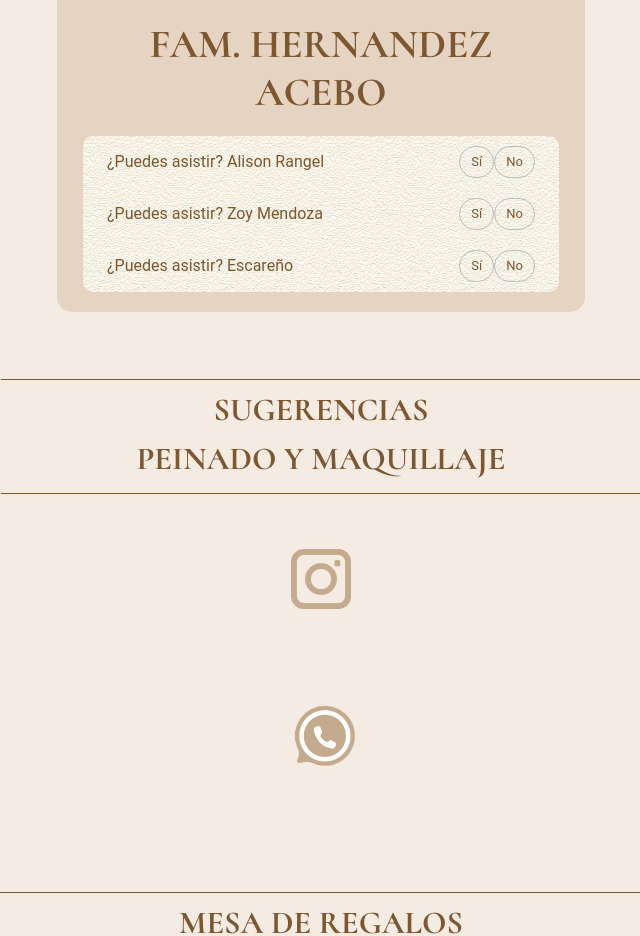
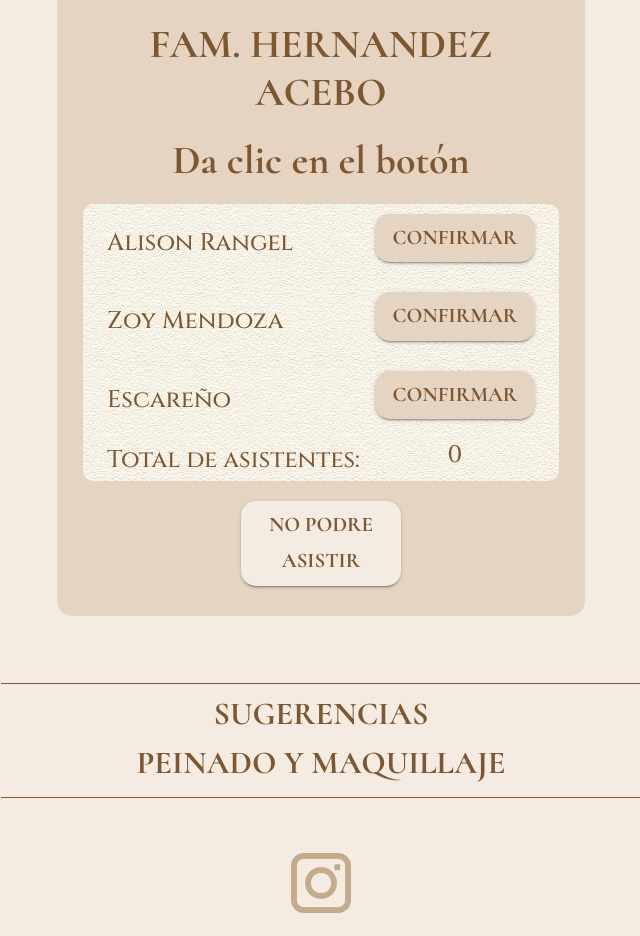
Before and after one commit to Duotech-Design/invitaciones, a React (Create React App) app: page /inicio in a window 1280 px wide. Shown: the part 3920-4856 px from the top of the page, without its empty margins (319-959 px from the left). Built offline with nearby package versions, Linux system fonts and the light colour scheme; a web font is replaced by a local one.

Commit message:
update alertas

```diff
--- a/package.json
+++ b/package.json
@@ -16,6 +16,7 @@
     "react-dom": "^18.2.0",
     "react-router-dom": "^6.16.0",
     "react-scripts": "5.0.1",
+    "sweetalert2": "^11.10.3",
     "web-vitals": "^2.1.4"
   },
   "scripts": {
--- a/src/components/Confirmacion/Confirmacion.js
+++ b/src/components/Confirmacion/Confirmacion.js
@@ -1,6 +1,8 @@
 import { Container, Box, Typography } from "@mui/material";
+import { Button } from "@mui/material";
 import Lista from "./Lista";
 import React, { useState } from 'react';
+import Swal from 'sweetalert2'
 
 const styles = {
   container: {
@@ -67,6 +69,63 @@ const styles = {
     marginBottom: "10px",
     color: "#7D5730",
   },
+  confirm: {
+    width: "160px",
+    height: "auto",
+    borderRadius: "15px",
+    backgroundColor: "#E6D4C2",
+    textAlign: "center",
+    fontFamily: "Cormorant",
+    fontSize: `clamp(12px, 2vw, 1.3rem)`,
+    fontStyle: "normal",
+    fontWeight: "600",
+    marginBottom: "10px",
+    color: "#7D5730",
+  },
+  confirm_2: {
+    width: "160px",
+    height: "auto",
+    borderRadius: "15px",
+    backgroundColor: "#F4EBE2",
+    textAlign: "center",
+    fontFamily: "Cormorant",
+    fontSize: `clamp(12px, 2vw, 1.3rem)`,
+    fontStyle: "normal",
+    fontWeight: "600",
+    marginBottom: "10px",
+    color: "#7D5730",
+  },
+  cancel: {
+    width: "160px",
+    height: "auto",
+    borderRadius: "15px",
+    backgroundColor: "#F4EBE2",
+    textAlign: "center",
+    fontFamily: "Cormorant",
+    fontSize: `clamp(12px, 2vw, 1.3rem)`,
+    fontStyle: "normal",
+    fontWeight: "600",
+    marginBottom: "10px",
+    color: "#7D5730",
+    border: "1px solid #7D5730",
+    boxShadow: "none"
+  },
+  cancel_2: {
+    width: "160px",
+    height: "auto",
+    borderRadius: "15px",
+    backgroundColor: "#F4EBE2",
+    textAlign: "center",
+    fontFamily: "Cormorant",
+    fontSize: `clamp(12px, 2vw, 1.3rem)`,
+    fontStyle: "normal",
+    fontWeight: "600",
+    marginBottom: "10px",
+    color: "#7D5730",
+    border: "1px solid #7D5730",
+    boxShadow: "none",
+    display:"none"
+  },
 };
 
 const guests = [
@@ -82,11 +141,82 @@ const Confirmacion = () => {
 
   const handleCheckboxChange = (index) => {
     const newArray = [...isChecked];
-    newArray[index] = !newArray[index];
-    const newCantidad = newArray.filter(elemento => elemento === true).length;
-    setIsChecked(newArray);
-    setCantidad(newCantidad);
+    if (newArray[index]) {
+      Swal.fire({
+        title: "Cancelar tu asistencia?",
+        text: "",
+        icon: "warning",
+        showCancelButton: true,
+        confirmButtonColor: "#A68563",
+        cancelButtonColor: "#d33",
+        confirmButtonText: "Sí, Cancelare!",
+      }).then((result) => {
+        if (result.isConfirmed) {
+          Swal.fire({
+            title: "Gracias!",
+            text: "Muchas gracias por avisar!",
+            icon: "success",
+            confirmButtonColor: "#A68563",
+          });
+          newArray[index] = !newArray[index];
+          const newCantidad = newArray.filter(
+            (elemento) => elemento === true
+          ).length;
+          setIsChecked(newArray);
+          setCantidad(newCantidad);
+        }
+      });
+    } else {
+      Swal.fire({
+        title: "Confirmas tu asistencia?",
+        text: "",
+        icon: "warning",
+        showCancelButton: true,
+        confirmButtonColor: "#A68563",
+        cancelButtonColor: "#d33",
+        confirmButtonText: "Si, asistire!",
+      }).then((result) => {
+        if (result.isConfirmed) {
+          Swal.fire({
+            title: "Confirmado!",
+            text: "Muchas gracias!",
+            icon: "success",
+            confirmButtonColor: "#A68563",
+          });
+
+          newArray[index] = !newArray[index];
+          const newCantidad = newArray.filter(
+            (elemento) => elemento === true
+          ).length;
+          setIsChecked(newArray);
+          setCantidad(newCantidad);
+        }
+      });
+    }
   };
+
+  const handleNoAsistencia = () => {
+    Swal.fire({
+      title: "¿No podrás asistir?",
+      text: "",
+      icon: "warning",
+      showCancelButton: true,
+      confirmButtonColor: "#A68563",
+      cancelButtonColor: "#d33",
+      confirmButtonText: "Confirmo"
+    }).then((result) => {
+      if (result.isConfirmed) {
+        Swal.fire({
+          title: "Gracias!",
+          text: "Muchas gracias por avisar",
+          icon: "success",
+          confirmButtonColor: "#A68563",
+        });
+        setValidacion(true)
+      }
+    });
+
+  }
 
   return (
     <Box sx={styles.container}>
@@ -98,6 +228,9 @@ const Confirmacion = () => {
 
           <Typography variant="h2" sx={styles.typographyH2}>
             FAM. HERNANDEZ ACEBO
+          </Typography>
+          <Typography variant="h2" sx={styles.typographyH2}>
+          Da clic en el botón
           </Typography>
           <Container
             sx={{
@@ -112,19 +245,22 @@ const Confirmacion = () => {
             }}
           >
 
-            {guests.map((guest, index) => (
+            {validacion ?
+            <>
+            <Typography variant="h2" sx={{height:'20px', paddingTop:"30px" }}>Gracias por avisar</Typography>
+            <Typography variant="h2" sx={{height:'20px', paddingBottom:"30px" }}>Si cambias de opinión, favor de comunicarte con la planeadora</Typography>
+            </>
+            :guests.map((guest, index) => (
               <Lista
                 key={guest}
                 guest={guest}
                 check={isChecked[index]}
                 handleCheck={() => handleCheckboxChange(index)}
-                validacion={validacion}
-                setValidacion={setValidacion}
+
 
               />
             ))}
-            {
-              validacion ?
+
             <div
               style={{
                 with: "100%",
@@ -149,10 +285,28 @@ const Confirmacion = () => {
               >
                 {cantidad}
               </Typography>
-            </div> :
-            null
-            }
+            </div>
+
           </Container>
+          <div
+              style={{
+                with: "100%",
+                display: "flex",
+                justifyContent: "center",
+                alignContent: "center",
+                alignItems: "center",
+                color: "#7D572E",
+                borderRadius: "10px",
+              }}
+            >
+              <Button
+            variant="contained"
+            onClick={handleNoAsistencia}
+            sx={!validacion ? styles.confirm_2 : styles.cancel_2}
+          >
+            No podre asistir
+          </Button>
+            </div>
         </Box>
       </Box>
     </Box>
--- a/src/components/Confirmacion/Lista.js
+++ b/src/components/Confirmacion/Lista.js
@@ -1,6 +1,5 @@
 import { Button, Typography } from "@mui/material";
-import NativeSelectDemo from "./Select";
-import Chip from '@mui/material/Chip';
+
 const styles = {
   enviada: {
     display:"flex",
@@ -58,7 +57,7 @@ function Lista({ guest, check, handleCheck, validacion, setValidacion }) {
         paddingBottom: "10px",
       }}
     >
-      {validacion ? (
+
         <>
           <Typography variant="h17">{guest}</Typography>
           <Button
@@ -68,24 +67,10 @@ function Lista({ guest, check, handleCheck, validacion, setValidacion }) {
           >
             {text}
           </Button>
+
         </>
-      ) : (
-        <>
-          <Typography>¿Puedes asistir? {guest}</Typography>
-          <div>
-            <Chip
-              label="Sí"
-              variant="outlined"
-              sx={{ backgroundColor: "", color: "#7D5730" }}
-            />
-            <Chip
-              label="No"
-              variant="outlined"
-              sx={{ backgroundColor: "", color: "#7D5730" }}
-            />
-          </div>
-        </>
-      )}
+
+
     </div>
   );
 }
--- a/src/components/Confirmacion/Select.js
+++ /dev/null
@@ -1,24 +0,0 @@
-import * as React from 'react';
-import Box from '@mui/material/Box';
-import InputLabel from '@mui/material/InputLabel';
-import FormControl from '@mui/material/FormControl';
-import NativeSelect from '@mui/material/NativeSelect';
-
-export default function NativeSelectDemo() {
-  return (
-    <Box sx={{ minWidth: 60, paddingBottom:"4px" }}>
-      <FormControl fullWidth>
-        <NativeSelect
-          defaultValue={10}
-          inputProps={{
-            name: 'age',
-            id: 'uncontrolled-native',
-          }}
-        >
-          <option value={10}>Sí</option>
-          <option value={20}>No</option>
-        </NativeSelect>
-      </FormControl>
-    </Box>
-  );
-}
```
Also changed, not shown: 1 other file (tests, documents, lock files or other folders).
